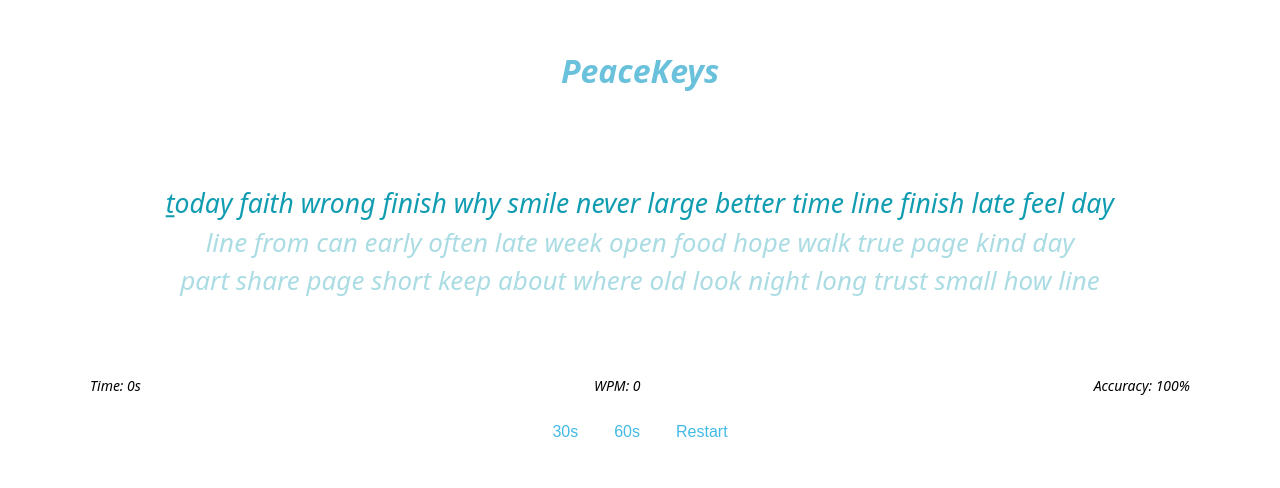
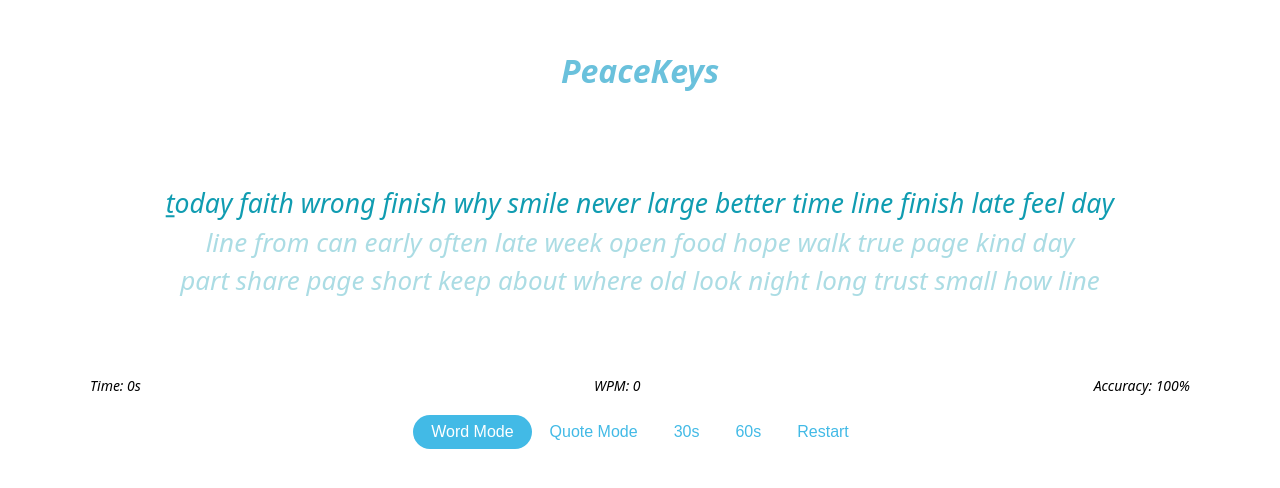
Before and after one commit to RaulRod123/peacekeys, a React (Vite) app: page / in a window 1280 px wide. Shown: the part 162-650 px from the top of the page. Built offline with nearby package versions, Linux system fonts and the light colour scheme.

Commit message:
Add qoute mode MVP with mode toggle and restart behavior fix.

```diff
--- a/src/App.css
+++ b/src/App.css
@@ -34,15 +34,7 @@
   white-space: pre;
   color: #777;
 }
-/*
-.stats {
-  margin-top: 24px;
-  display: flex;
-  justify-content: space-between;
-  font-size: 14px;
-  color: #000000;
-}
-*/
+
 .hidden-input {
   position: absolute;
   opacity: 0;
@@ -130,3 +122,8 @@
   font-weight: 500;
   letter-spacing: 0.03em;
 }
+
+.controls button.is-active {
+  background-color: rgb(66, 186, 230);
+  color: rgb(255, 255, 255);
+}
--- a/src/App.jsx
+++ b/src/App.jsx
@@ -7,6 +7,24 @@ import ResultsSummary from './components/ResultsSummary'
 //=========================
 // CONSTANTS
 // ========================//
+const QUOTE_POOL = [
+  'So other people hurt me? That is their problem. Their character and actions are not mine. What is done to me is ordained by nature, what I do by my own',
+  'It is crazy to want what is impossible. And impossible for the wicked not to do so.',
+  'To labor cheerfully and so endure, endure the wind that blows from heaven',
+  'To love only what happens, what was destined. No greater harmony.',
+  'Not a dancer but a wrestler: waiting, poised and dug in, for sudden assault.',
+  'Never let oyalty and kindess leave you! Tie them around your neck as a reminder. Write them deep within your heart.',
+  'Seek his will in all you do, and he will show you which path to take.',
+  'Fear of the Lord is the foundation of true knowledge, but fools despise wisdom and discipline.',
+  'The Lord is my shepherd, I lack nothing. He makes me lie down in green pastures, he leads me beside quiet waters, he refreshes my soul.',
+  'Trust in the Lord with all your heart and lean not on your own understanding; in all your ways submit to him, and he will make your paths straight.',
+  'I can do all this through him who gives me strength.',
+  'The wise inherit honor, but fools are put to shame.',
+  'Let your wife be a fountain of blessing for you. Rejoice in the wife of your youth.',
+  'Such is the fate of all who are greedy for money; it robs them of life.',
+  'Tune your ears to wisdom, and concentrate on understanding. Cry out for insight, and ask for understanding. Search for them as you would for silver; seek them like hidden treasures.',
+]
+
 const WORD_POOL = [
   'the','and','for','you','that','with','this','have','from','your',
   'will','what','when','where','how','why','can','could','should','would',
@@ -21,6 +39,8 @@ const WORD_POOL = [
   'start','begin','stop','finish','open','close','look','watch','think','know',
   'feel','hope','trust','smile','share','care','love','peace','grace','faith'
 ]
+
+
 
 const WORDS_PER_LINE = 15
 const COLOR_PENDING = '#109cb1'
@@ -45,6 +65,9 @@ function generateText(length = 200) {
     words.push(next)
   }
   return words.join(' ')
+}
+function generateQuoteText() {
+  return QUOTE_POOL[Math.floor(Math.random() * QUOTE_POOL.length)]
 }
 
 function isTypingKey(key) {
@@ -142,13 +165,16 @@ function App() {
   const [isRunning, setIsRunning] = useState(false)
   const [duration, setDuration] = useState(60)
   const [isFinished, setIsFinished] = useState(false)
+  const [mode, setMode] = useState('words')
   const [renderWordIndex, setRenderWordIndex] = useState(WORDS_PER_LINE)
-  const [text, setText] = useState(() => generateText(200))
+  const [text, setText] = useState(() => generateText())
   const [cursor, setCursor] = useState(0)
   const [typed, setTyped] = useState([])
   const [attempts, setAttempts] = useState(0)
   const [errors, setErrors] = useState(0)
   const inputRef = useRef(null)
+   // 'words' or 'quotes'
+
 
 // ===========================
 // DERIVED VALUES (useMemo)
@@ -248,22 +274,34 @@ function App() {
       }
 
       setTyped((prev) => [...prev, e.key])
-      setCursor((c) => c + 1)
+      setCursor((c) => {
+        const next = c +1
+        if (next >= text.length) {
+          setIsRunning(false)
+          setIsFinished(true)
+        }
+        return next
+      })
     },
     [isFinished, isRunning, charsBeforeLine0, text, cursor]
   )
 
-  const restartTest = useCallback(() => {
+  const restartTest = useCallback((nextMode = mode) => {
     setTime(0)
     setIsRunning(false)
     setIsFinished(false)
     setCursor(0)
     setTyped([])
     setRenderWordIndex(WORDS_PER_LINE)
-    setText(generateText())
+    setText(nextMode === 'quotes' ? generateQuoteText() : generateText())
     setAttempts(0)
     setErrors(0)
-  }, [])
+  }, [mode])
+
+  const handleModeChange = useCallback((nextMode) => {
+    setMode(nextMode)
+    restartTest(nextMode)
+  }, [restartTest])
 // ===========================
 // RENDER
 // ===========================
@@ -296,12 +334,26 @@ function App() {
         <div className="controls">
           {!isRunning && (
             <>
+              <button
+                className={mode === 'words' ? 'is-active' : ''}
+                onClick={() => handleModeChange('words')}
+              >
+                Word Mode
+              </button>
+
+
+              <button
+                className={mode === 'quotes' ? 'is-active' : ''}
+                 onClick={() => handleModeChange('quotes')}
+              >
+                Quote Mode
+              </button>
               <button onClick={() => restartTest() || setDuration(30)}>30s</button>
               <button onClick={() => restartTest() || setDuration(60)}>60s</button>
             </>
           )}
 
-          <button onClick={restartTest}>Restart</button>
+          <button onClick={() => restartTest()}>Restart</button>
         </div>
       </div>
     </div>
```
